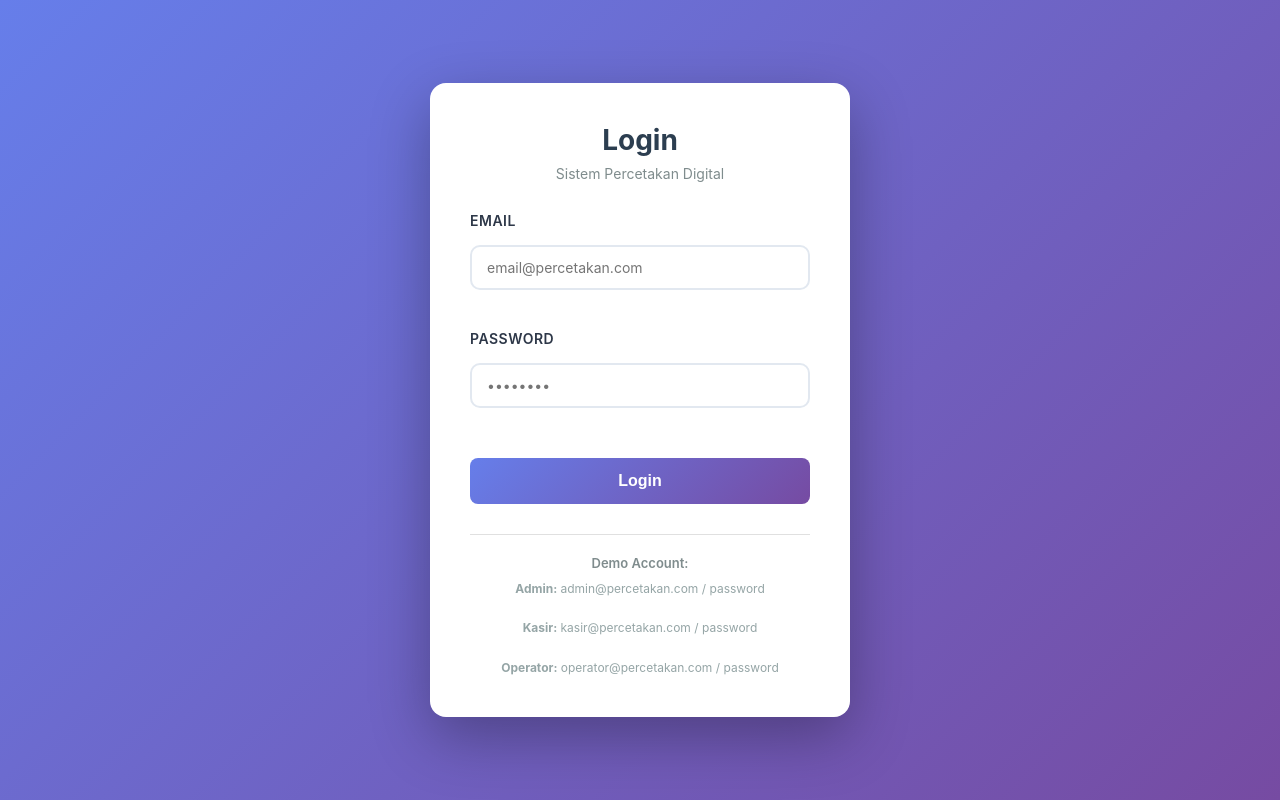
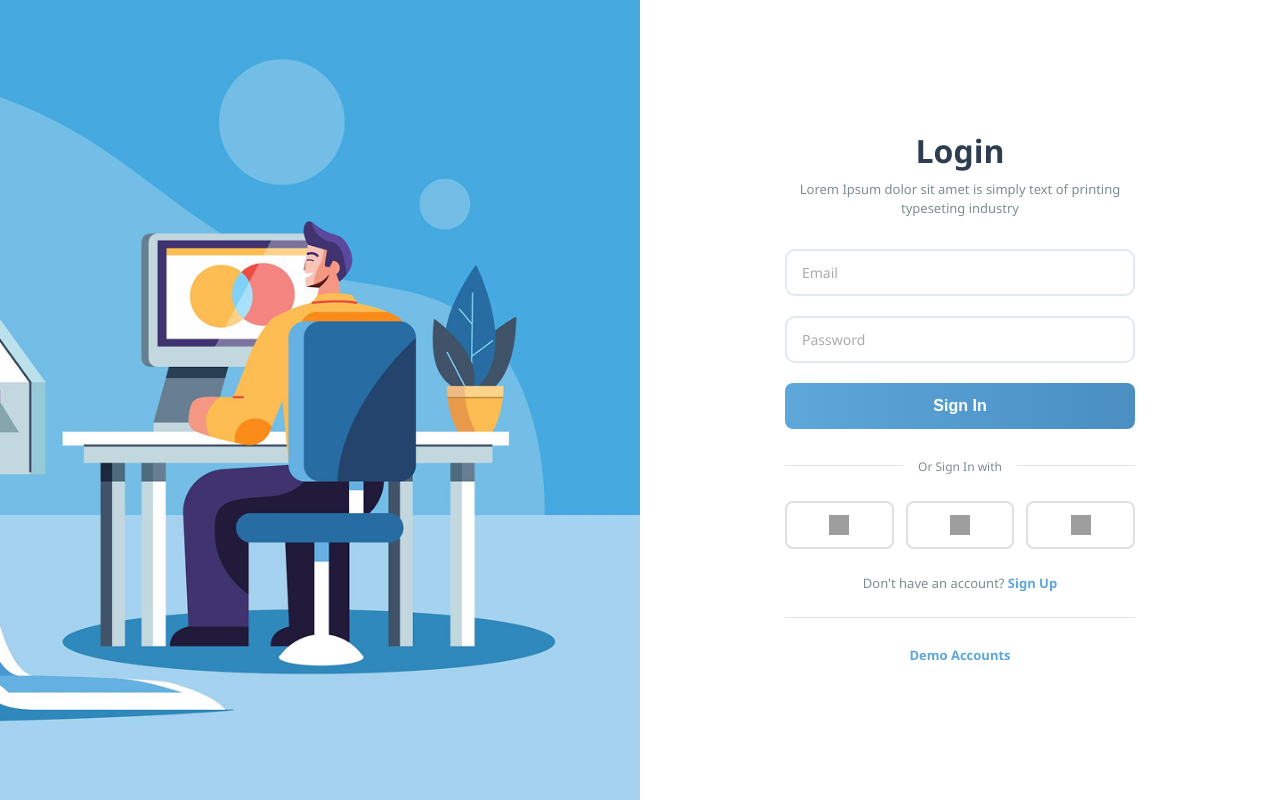
Before and after one commit to ayusafitri721/PercetakanDigitalApp, a React (Vite) app in the folder web-percetakan/: page /login in a window 1280 px wide. Built offline with nearby package versions, Linux system fonts and the light colour scheme; grey boxes are pictures that could not be loaded.

Commit message:
UpdateLoginesign

```diff
--- a/web-percetakan/src/components/Navbar.tsx
+++ b/web-percetakan/src/components/Navbar.tsx
@@ -49,15 +49,11 @@ const Navbar = () => {
           cursor: pointer;
         }
 
-        .logo-icon {
+        .logo-image {
           width: 32px;
           height: 32px;
-          background: white;
           border-radius: 50%;
-          display: flex;
-          align-items: center;
-          justify-content: center;
-          font-size: 1.2rem;
+          object-fit: cover;
         }
 
         .navbar-menu {
@@ -119,7 +115,7 @@ const Navbar = () => {
       <nav className="navbar">
         <div className="navbar-container">
           <a className="navbar-logo" onClick={() => scrollToSection('home')}>
-            <span className="logo-icon">🎨</span>
+            <img src="/public/images/Logo-Im.png" alt="PrintyGo Logo" className="logo-image" />
             <span>PrintyGo</span>
           </a>
 
--- a/web-percetakan/src/pages/auth/LoginPage.css
+++ b/web-percetakan/src/pages/auth/LoginPage.css
@@ -1,3 +1,13 @@
+* {
+  margin: 0;
+  padding: 0;
+  box-sizing: border-box;
+}
+
+body {
+  font-family: 'Segoe UI', Tahoma, Geneva, Verdana, sans-serif;
+}
+
 .login-container {
   position: fixed;
   top: 0;
@@ -7,51 +17,113 @@
   width: 100vw;
   height: 100vh;
   display: flex;
-  justify-content: center;
-  align-items: center;
-  background: linear-gradient(135deg, #667eea 0%, #764ba2 100%);
-  padding: 20px;
-  overflow: auto;
+  overflow: hidden;
 }
 
-.login-card {
+.login-box {
+  display: flex;
+  width: 100%;
+  height: 100%;
   background: white;
-  border-radius: 16px;
-  box-shadow: 0 20px 60px rgba(0, 0, 0, 0.3);
-  padding: 40px;
-  width: 100%;
-  max-width: 420px;
-  animation: slideUp 0.5s ease-out;
+  overflow: hidden;
 }
 
 @keyframes slideUp {
   from {
     opacity: 0;
-    transform: translateY(30px);
   }
   to {
     opacity: 1;
-    transform: translateY(0);
   }
 }
 
-.login-header {
-  text-align: center;
-  margin-bottom: 30px;
+/* LEFT SIDE - Illustration */
+.login-left {
+  flex: 0 0 50%;
+  width: 50%;
+  background: white;
+  padding: 0;
+  display: flex;
+  flex-direction: column;
+  position: relative;
+  height: 100vh;
+  overflow: hidden;
 }
 
-.login-header h1 {
-  font-size: 28px;
-  font-weight: 700;
+.brand {
+  position: absolute;
+  top: 30px;
+  left: 30px;
+  z-index: 10;
+  display: flex;
+  align-items: center;
+  gap: 8px;
+  background: rgba(255, 255, 255, 0.9);
+  padding: 10px 20px;
+  border-radius: 10px;
+  box-shadow: 0 2px 10px rgba(0, 0, 0, 0.1);
+}
+
+.brand-icon {
+  font-size: 24px;
+}
+
+.brand-name {
+  color: #5da7db;
+  font-size: 22px;
+  font-weight: 600;
+}
+
+.illustration {
+  flex: 1;
+  width: 100%;
+  height: 100%;
+  display: flex;
+  align-items: center;
+  justify-content: center;
+  padding: 0;
+}
+
+.illustration img {
+  width: 100%;
+  height: 100%;
+  object-fit: cover;
+  object-position: center;
+}
+
+/* RIGHT SIDE - Form */
+.login-right {
+  flex: 1;
+  padding: 50px 40px;
+  display: flex;
+  align-items: center;
+  justify-content: center;
+  height: 100vh;
+  overflow-y: auto;
+}
+
+.login-form-wrapper {
+  width: 100%;
+  max-width: 350px;
+}
+
+.login-title {
+  font-size: 32px;
+  font-weight: 600;
   color: #2c3e50;
   margin-bottom: 8px;
+  text-align: center;
 }
 
-.login-header p {
-  font-size: 14px;
+.login-subtitle {
+  font-size: 13px;
   color: #7f8c8d;
+  line-height: 1.5;
+  margin-bottom: 30px;
+  text-align: center;
 }
 
+/* Alert */
 .alert {
   padding: 12px 16px;
   border-radius: 8px;
@@ -74,26 +146,14 @@
   75% { transform: translateX(10px); }
 }
 
-.login-form {
-  display: flex;
-  flex-direction: column;
-  gap: 20px;
-}
-
+/* Form Styles */
 .form-group {
-  display: flex;
-  flex-direction: column;
-  gap: 8px;
-}
-
-.form-group label {
-  font-size: 14px;
-  font-weight: 600;
-  color: #2c3e50;
+  margin-bottom: 20px;
 }
 
 .form-group input {
-  padding: 12px 16px;
+  width: 100%;
+  padding: 14px 16px;
   border: 2px solid #e0e0e0;
   border-radius: 8px;
   font-size: 15px;
@@ -103,9 +163,9 @@
 
 .form-group input:focus {
   outline: none;
-  border-color: #667eea;
+  border-color: #5da7db;
   background-color: white;
-  box-shadow: 0 0 0 3px rgba(102, 126, 234, 0.1);
+  box-shadow: 0 0 0 3px rgba(93, 167, 219, 0.1);
 }
 
 .form-group input:disabled {
@@ -114,9 +174,15 @@
   opacity: 0.6;
 }
 
-.btn-login {
+.form-group input::placeholder {
+  color: #aaa;
+}
+
+/* Sign In Button */
+.btn-signin {
+  width: 100%;
   padding: 14px 24px;
-  background: linear-gradient(135deg, #667eea 0%, #764ba2 100%);
+  background: linear-gradient(90deg, #5da7db 0%, #4a8ec2 100%);
   color: white;
   border: none;
   border-radius: 8px;
@@ -124,23 +190,23 @@
   font-weight: 600;
   cursor: pointer;
   transition: all 0.3s ease;
+  margin-bottom: 20px;
   display: flex;
   justify-content: center;
   align-items: center;
   gap: 10px;
-  margin-top: 10px;
 }
 
-.btn-login:hover:not(:disabled) {
+.btn-signin:hover:not(:disabled) {
   transform: translateY(-2px);
-  box-shadow: 0 8px 20px rgba(102, 126, 234, 0.4);
+  box-shadow: 0 8px 20px rgba(93, 167, 219, 0.4);
 }
 
-.btn-login:active:not(:disabled) {
+.btn-signin:active:not(:disabled) {
   transform: translateY(0);
 }
 
-.btn-login:disabled {
+.btn-signin:disabled {
   opacity: 0.7;
   cursor: not-allowed;
 }
@@ -158,38 +224,161 @@
   to { transform: rotate(360deg); }
 }
 
-.login-footer {
-  margin-top: 30px;
-  padding-top: 20px;
-  border-top: 1px solid #e0e0e0;
+/* Divider */
+.divider {
   text-align: center;
+  margin: 25px 0;
+  position: relative;
 }
 
-.login-footer p {
+.divider::before {
+  content: '';
+  position: absolute;
+  left: 0;
+  top: 50%;
+  width: 100%;
+  height: 1px;
+  background: #e0e0e0;
+}
+
+.divider span {
+  position: relative;
+  background: white;
+  padding: 0 15px;
+  font-size: 12px;
+  color: #7f8c8d;
+}
+
+/* Social Buttons */
+.social-buttons {
+  display: flex;
+  gap: 12px;
+  margin-bottom: 25px;
+}
+
+.social-btn {
+  flex: 1;
+  padding: 12px;
+  background: white;
+  border: 2px solid #e0e0e0;
+  border-radius: 8px;
+  cursor: pointer;
+  transition: all 0.3s ease;
+  display: flex;
+  align-items: center;
+  justify-content: center;
+}
+
+.social-btn:hover {
+  border-color: #5da7db;
+  transform: translateY(-2px);
+  box-shadow: 0 4px 12px rgba(93, 167, 219, 0.2);
+}
+
+.social-btn img {
+  width: 20px;
+  height: 20px;
+}
+
+/* Sign Up Link */
+.signup-link {
+  text-align: center;
   font-size: 13px;
   color: #7f8c8d;
-  margin-bottom: 8px;
+}
+
+.signup-link a {
+  color: #5da7db;
+  text-decoration: none;
   font-weight: 600;
 }
 
-.login-footer small {
+.signup-link a:hover {
+  text-decoration: underline;
+}
+
+/* Demo Accounts */
+.demo-accounts {
+  margin-top: 25px;
+  padding-top: 20px;
+  border-top: 1px solid #e0e0e0;
+}
+
+.demo-accounts summary {
+  font-size: 13px;
+  color: #5da7db;
+  cursor: pointer;
+  text-align: center;
+  font-weight: 600;
+  padding: 8px;
+  border-radius: 6px;
+  transition: background 0.2s;
+  list-style: none;
+}
+
+.demo-accounts summary::-webkit-details-marker {
+  display: none;
+}
+
+.demo-accounts summary:hover {
+  background: #f8f9fa;
+}
+
+.demo-content {
+  margin-top: 15px;
+  padding: 15px;
+  background: #f8f9fa;
+  border-radius: 8px;
+}
+
+.demo-content p {
   font-size: 12px;
-  color: #95a5a6;
+  color: #7f8c8d;
+  margin: 8px 0;
   line-height: 1.6;
-  display: block;
+}
+
+.demo-content strong {
+  color: #2c3e50;
+}
+
+/* Responsive */
+@media (max-width: 768px) {
+  .login-box {
+    flex-direction: column;
+    width: 95%;
+    height: auto;
+    max-width: 400px;
+  }
+
+  .login-left {
+    padding: 30px 20px;
+    min-height: 250px;
+  }
+
+  .illustration img {
+    max-width: 250px;
+  }
+
+  .login-right {
+    padding: 30px 25px;
+  }
+
+  .login-title {
+    font-size: 28px;
+  }
 }
 
 @media (max-width: 480px) {
-  .login-card {
+  .login-right {
     padding: 30px 20px;
-    max-width: 100%;
   }
 
-  .login-header h1 {
+  .login-title {
     font-size: 24px;
   }
 
-  .btn-login {
+  .btn-signin {
     padding: 12px 20px;
   }
 }
--- a/web-percetakan/src/pages/auth/LoginPage.tsx
+++ b/web-percetakan/src/pages/auth/LoginPage.tsx
@@ -111,11 +111,32 @@ const LoginPage: React.FC = () => {
 
   return (
     <div className="login-container">
-      <div className="login-card">
-        <div className="login-header">
-          <h1>Login</h1>
-          <p>Sistem Percetakan Digital</p>
+      <div className="login-box">
+        {/* LEFT SIDE - Illustration */}
+        <div className="login-left">
+          {/* <div className="brand">
+            <img
+              src="public/images/Logo-Prin.png"
+              alt="PrintyGo Logo"
+              className="brand-logo"
+            />
+          </div> */}
+          <div className="illustration">
+            <img
+              src="public/images/Login-Screen.png"
+              alt="Login Illustration"
+            />
           </div>
+        </div>
+
+        {/* RIGHT SIDE - Form */}
+        <div className="login-right">
+          <div className="login-form-wrapper">
+            <h2 className="login-title">Login</h2>
+            <p className="login-subtitle">
+              Lorem Ipsum dolor sit amet is simply text of printing typeseting
+              industry
+            </p>
 
             {error && (
               <div className="alert alert-error">
@@ -123,60 +144,70 @@ const LoginPage: React.FC = () => {
               </div>
             )}
 
-        <form onSubmit={handleLogin} className="login-form">
+            <form onSubmit={handleLogin}>
               <div className="form-group">
-            <label htmlFor="email">Email</label>
                 <input
-              id="email"
                   type="email"
-              placeholder="email@percetakan.com"
+                  placeholder="Email"
                   value={email}
                   onChange={e => setEmail(e.target.value)}
                   disabled={loading}
-              autoComplete="email"
                   required
                 />
               </div>
 
               <div className="form-group">
-            <label htmlFor="password">Password</label>
                 <input
-              id="password"
                   type="password"
-              placeholder="••••••••"
+                  placeholder="Password"
                   value={password}
                   onChange={e => setPassword(e.target.value)}
                   disabled={loading}
-              autoComplete="current-password"
                   required
                 />
               </div>
 
-          <button type="submit" className="btn-login" disabled={loading}>
-            {loading ? (
-              <>
-                <span className="spinner"></span>
-                <span>Loading...</span>
-              </>
-            ) : (
-              'Login'
-            )}
+              <button type="submit" className="btn-signin" disabled={loading}>
+                {loading ? 'Loading...' : 'Sign In'}
               </button>
             </form>
 
-        <div className="login-footer">
-          <p>Demo Account:</p>
-          <small>
+            <div className="divider">
+              <span>Or Sign In with</span>
+            </div>
+
+            <div className="social-buttons">
+              <button className="social-btn">
+                <img src="/assets/google-icon.png" alt="Google" />
+              </button>
+              <button className="social-btn">
+                <img src="/assets/facebook-icon.png" alt="Facebook" />
+              </button>
+              <button className="social-btn">
+                <img src="/assets/twitter-icon.png" alt="Twitter" />
+              </button>
+            </div>
+
+            <p className="signup-link">
+              Don't have an account? <a href="/signup">Sign Up</a>
+            </p>
+
+            {/* Demo Accounts (Hidden by default) */}
+            <details className="demo-accounts">
+              <summary>Demo Accounts</summary>
+              <div className="demo-content">
+                <p>
                   <strong>Admin:</strong> admin@percetakan.com / password
-          </small>
-          <br />
-          <small>
+                </p>
+                <p>
                   <strong>Kasir:</strong> kasir@percetakan.com / password
-          </small>
-          <br />
-          <small>
+                </p>
+                <p>
                   <strong>Operator:</strong> operator@percetakan.com / password
-          </small>
+                </p>
+              </div>
+            </details>
+          </div>
         </div>
       </div>
     </div>
```
Also changed, not shown: web-percetakan/public/images/Login-Screen.png (added), web-percetakan/public/images/Logo-Im.png (added). Lines whose indentation alone changed are shown as unchanged.
